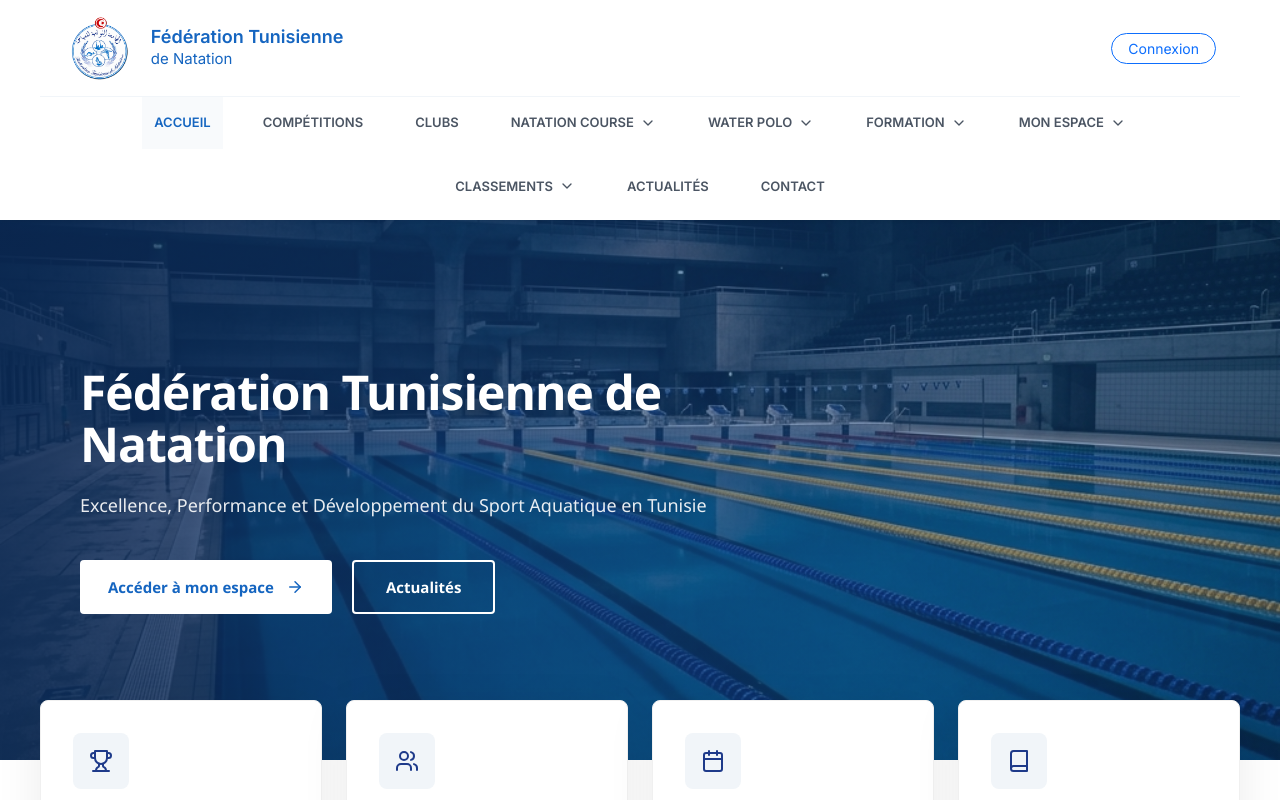
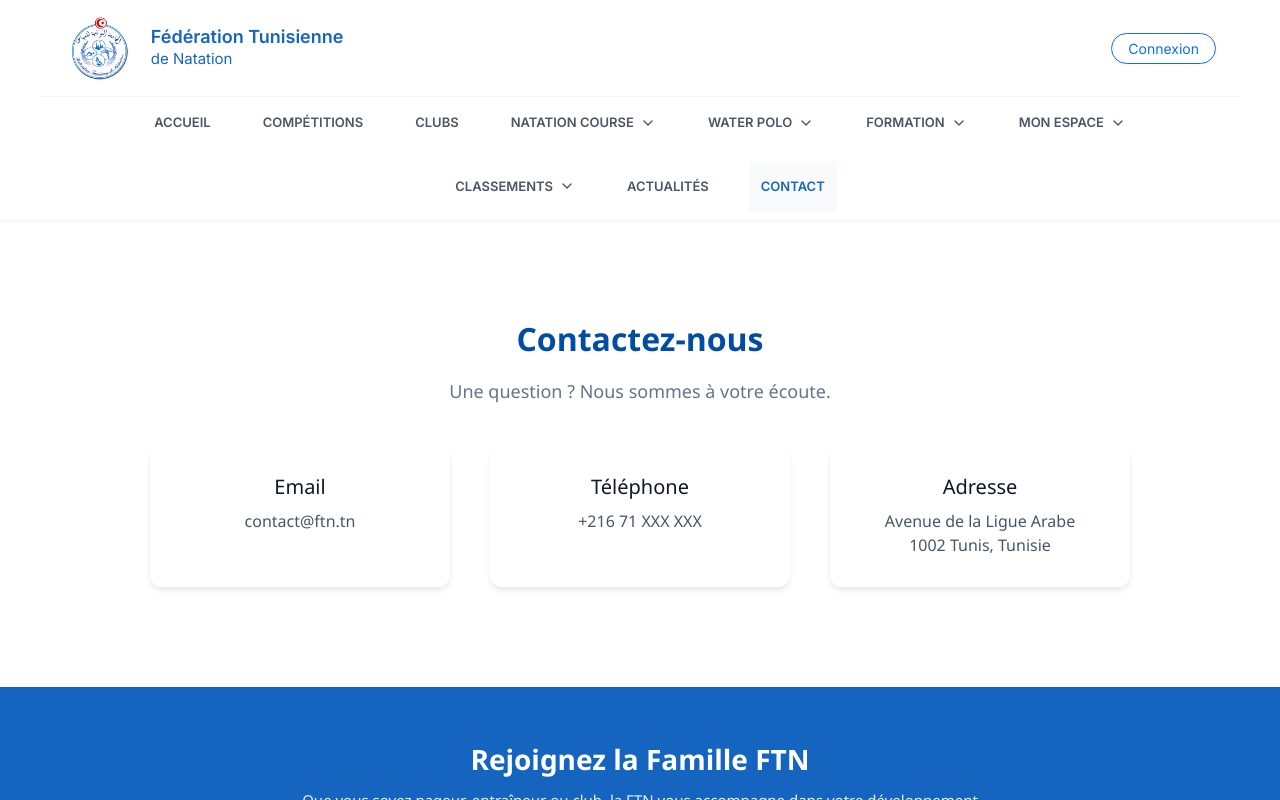
Before and after one commit to RayhaneSouai/FTN-Mission, an Angular app in the folder ftn-frontend/: page /contact in a window 1280 px wide. Before the commit this address led to /. Shown: the top 800 px of the page. Built offline with nearby package versions, Linux system fonts and the light colour scheme; no server answers.

Commit message:
Add missing contact page

```diff
--- a/ftn-frontend/src/app/app-routing.module.ts
+++ b/ftn-frontend/src/app/app-routing.module.ts
@@ -7,11 +7,12 @@
 import { DashboardComponent } from './features/admin/dashboard/dashboard.component';
 import { adminGuard } from './core/guards/admin.guard';
 
+import { AdminCompetitionsComponent } from './features/admin/admin-competitions/admin-competitions.component';
+import { AdminProgrammeComponent } from './features/admin/admin-programme/admin-programme.component';
+import { AdminParticipationsComponent } from './features/admin/admin-participations/admin-participations.component';
 import { MyPerformancesComponent } from './features/my-performance/my-performances.component';
 import { RankingComponent } from './features/ranking/ranking.component';
-import {PerformanceListComponent} from './features/performances/Performance-List/performance-list.component';
-
-
+import { PerformanceListComponent } from './features/performances/Performance-List/performance-list.component';
 
 const routes: Routes = [
   // Admin Space (Backoffice)
@@ -37,8 +38,16 @@
       {
         path: 'press',
         loadChildren: () => import('./features/press/press.module').then(m => m.PressModule)
-      }
-     ,
+      },
+      { path: 'competitions', component: AdminCompetitionsComponent },
+      { path: 'competitions/:id/programme', component: AdminProgrammeComponent },
+      { path: 'participations', component: AdminParticipationsComponent },
+      {
+        path: 'clubs',
+        component: ClubListComponent,
+        data: { clubMode: 'admin' }
+      },
+      { path: 'ranking', component: RankingComponent },
       {
         path: 'performances',
         loadComponent: () =>
@@ -93,6 +102,18 @@
         loadComponent: () =>
           import('./features/my-performance/my-performances.component').then(m => m.MyPerformancesComponent),
       },
+      {
+        path: 'espace-nageur',
+        loadChildren: () => import('./features/swimmer/swimmer.module').then(m => m.SwimmerModule)
+      },
+      {
+        path: 'press',
+        loadChildren: () => import('./features/press/press.module').then(m => m.PressModule)
+      },
+      {
+        path: 'contact',
+        loadComponent: () => import('./features/contact/contact.component').then(m => m.ContactComponent)
+      }
     ],
   },
 
--- /dev/null
+++ b/ftn-frontend/src/app/features/contact/contact.component.ts
@@ -0,0 +1,29 @@
+import { Component } from '@angular/core';
+
+@Component({
+  selector: 'app-contact',
+  standalone: true,
+  template: `
+    <section class="contact-section" style="padding: 100px 20px; text-align: center;">
+      <h2 style="color: #004da3; margin-bottom: 20px; font-size: 32px; font-weight: bold;">Contactez-nous</h2>
+      <p style="color: #64748b; font-size: 18px; margin-bottom: 40px;">Une question ? Nous sommes à votre écoute.</p>
+
+      <div style="display: flex; justify-content: center; gap: 40px; flex-wrap: wrap;">
+        <div style="background: white; padding: 30px; border-radius: 12px; box-shadow: 0 4px 6px -1px rgb(0 0 0 / 0.1); width: 300px;">
+          <h3 style="color: #0f172a; margin-bottom: 10px; font-size: 20px;">Email</h3>
+          <p style="color: #475569;">contact&#64;ftn.tn</p>
+        </div>
+        <div style="background: white; padding: 30px; border-radius: 12px; box-shadow: 0 4px 6px -1px rgb(0 0 0 / 0.1); width: 300px;">
+          <h3 style="color: #0f172a; margin-bottom: 10px; font-size: 20px;">Téléphone</h3>
+          <p style="color: #475569;">+216 71 XXX XXX</p>
+        </div>
+        <div style="background: white; padding: 30px; border-radius: 12px; box-shadow: 0 4px 6px -1px rgb(0 0 0 / 0.1); width: 300px;">
+          <h3 style="color: #0f172a; margin-bottom: 10px; font-size: 20px;">Adresse</h3>
+          <p style="color: #475569;">Avenue de la Ligue Arabe<br/>1002 Tunis, Tunisie</p>
+        </div>
+      </div>
+    </section>
+  `
+})
+export class ContactComponent {
+}
```
